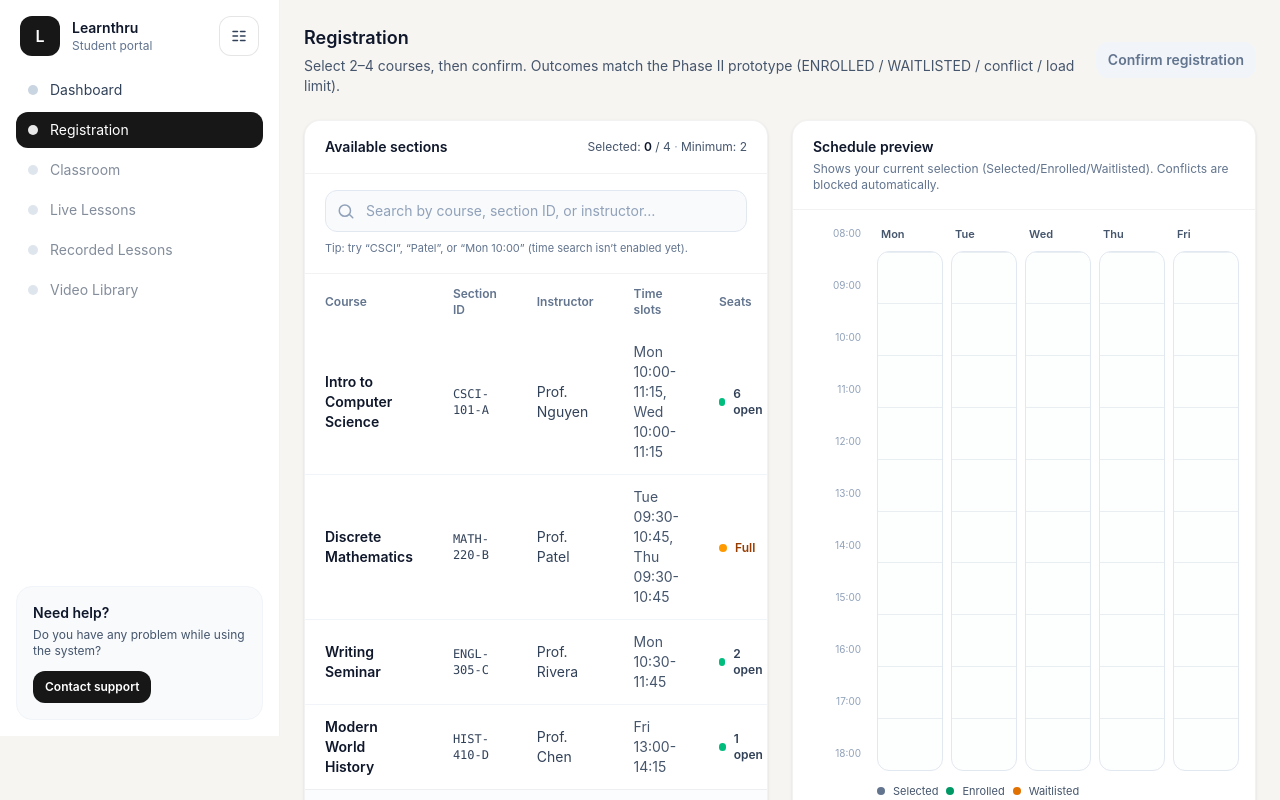
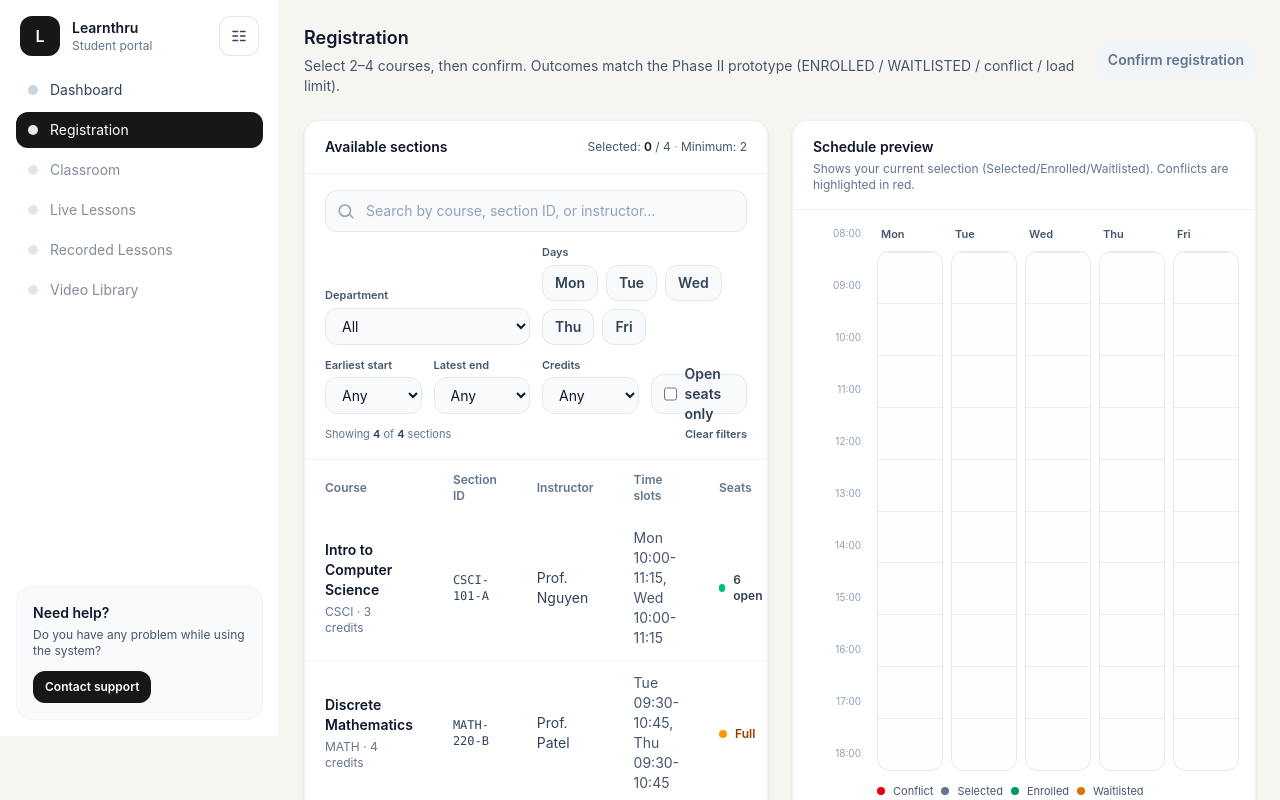
Before and after one commit to bhernandez-27/CUNYzero, a Next.js app: page /dashboard/registration in a window 1280 px wide. Shown: the top 800 px of the page. Built offline with nearby package versions, Linux system fonts and the light colour scheme.

Commit message:
Added filters in t5he registrations page, search + filters, and preview

```diff
--- a/app/dashboard/registration/page.tsx
+++ b/app/dashboard/registration/page.tsx
@@ -7,7 +7,7 @@ import ToastStack from "@/components/dashboard/registration/ToastStack";
 import SchedulePreview from "@/components/dashboard/registration/SchedulePreview";
 import RegistrationTable from "@/components/dashboard/registration/RegistrationTable";
 import SelectionsPanel from "@/components/dashboard/registration/SelectionsPanel";
-import { hasScheduleConflict, uid } from "@/components/dashboard/registration/utils";
+import { hasScheduleConflict, rowMeetsTimeWindow, toMinutes, uid } from "@/components/dashboard/registration/utils";
 
 export default function RegistrationPage() {
   const initialRows: SectionRow[] = useMemo(
@@ -16,6 +16,8 @@ export default function RegistrationPage() {
         id: "row_101",
         courseName: "Intro to Computer Science",
         sectionId: "CSCI-101-A",
+        department: "CSCI",
+        credits: 3,
         instructor: "Prof. Nguyen",
         timeSlots: [
           { day: "Mon", start: "10:00", end: "11:15" },
@@ -28,6 +30,8 @@ export default function RegistrationPage() {
         id: "row_220",
         courseName: "Discrete Mathematics",
         sectionId: "MATH-220-B",
+        department: "MATH",
+        credits: 4,
         instructor: "Prof. Patel",
         timeSlots: [
           { day: "Tue", start: "09:30", end: "10:45" },
@@ -40,6 +44,8 @@ export default function RegistrationPage() {
         id: "row_305",
         courseName: "Writing Seminar",
         sectionId: "ENGL-305-C",
+        department: "ENGL",
+        credits: 3,
         instructor: "Prof. Rivera",
         timeSlots: [{ day: "Mon", start: "10:30", end: "11:45" }],
         seatsAvailable: 2,
@@ -49,6 +55,8 @@ export default function RegistrationPage() {
         id: "row_410",
         courseName: "Modern World History",
         sectionId: "HIST-410-D",
+        department: "HIST",
+        credits: 3,
         instructor: "Prof. Chen",
         timeSlots: [{ day: "Fri", start: "13:00", end: "14:15" }],
         seatsAvailable: 1,
@@ -64,6 +72,19 @@ export default function RegistrationPage() {
   const [toasts, setToasts] = useState<Toast[]>([]);
   const [query, setQuery] = useState("");
 
+  const [dept, setDept] = useState<string>("ALL");
+  const [days, setDays] = useState<Record<"Mon" | "Tue" | "Wed" | "Thu" | "Fri", boolean>>({
+    Mon: false,
+    Tue: false,
+    Wed: false,
+    Thu: false,
+    Fri: false,
+  });
+  const [earliest, setEarliest] = useState<string>("ANY");
+  const [latest, setLatest] = useState<string>("ANY");
+  const [credits, setCredits] = useState<string>("ANY");
+  const [openOnly, setOpenOnly] = useState(false);
+
   const selectedRows = useMemo(() => rows.filter((r) => r.status === "SELECTED"), [rows]);
   const enrolledRows = useMemo(() => rows.filter((r) => r.status === "ENROLLED"), [rows]);
   const waitlistedRows = useMemo(() => rows.filter((r) => r.status === "WAITLISTED"), [rows]);
@@ -71,12 +92,42 @@ export default function RegistrationPage() {
 
   const filteredRows = useMemo(() => {
     const q = query.trim().toLowerCase();
-    if (!q) return rows;
+    const enabledDays = (Object.entries(days).filter(([, v]) => v).map(([k]) => k) as Array<
+      "Mon" | "Tue" | "Wed" | "Thu" | "Fri"
+    >);
+    const earliestMin = earliest === "ANY" ? null : toMinutes(earliest);
+    const latestMin = latest === "ANY" ? null : toMinutes(latest);
+    const creditNum = credits === "ANY" ? null : Number(credits);
+
     return rows.filter((r) => {
       const hay = `${r.courseName} ${r.sectionId} ${r.instructor}`.toLowerCase();
-      return hay.includes(q);
+      if (q && !hay.includes(q)) return false;
+      if (dept !== "ALL" && r.department !== dept) return false;
+      if (creditNum != null && r.credits !== creditNum) return false;
+      if (openOnly && r.seatsAvailable <= 0) return false;
+      if (enabledDays.length) {
+        const rowDays = new Set(r.timeSlots.map((s) => s.day));
+        for (const d of enabledDays) {
+          if (!rowDays.has(d)) return false;
+        }
+      }
+      if (!rowMeetsTimeWindow(r, earliestMin, latestMin)) return false;
+      return true;
     });
-  }, [rows, query]);
+  }, [rows, query, dept, days, earliest, latest, credits, openOnly]);
+
+  const deptOptions = useMemo(() => Array.from(new Set(rows.map((r) => r.department))).sort(), [rows]);
+  const creditOptions = useMemo(() => Array.from(new Set(rows.map((r) => r.credits))).sort((a, b) => a - b), [rows]);
+
+  const timeOptions = useMemo(() => {
+    const mins = [];
+    for (let m = 8 * 60; m <= 18 * 60; m += 30) mins.push(m);
+    return mins.map((m) => {
+      const hh = String(Math.floor(m / 60)).padStart(2, "0");
+      const mm = String(m % 60).padStart(2, "0");
+      return `${hh}:${mm}`;
+    });
+  }, []);
 
   function pushToast(t: Omit<Toast, "id">) {
     const id = uid();
@@ -298,8 +349,125 @@ export default function RegistrationPage() {
                     className="w-full rounded-xl border border-slate-200 bg-slate-50 pl-10 pr-3 py-2.5 text-sm text-slate-900 placeholder:text-slate-400 focus:outline-none focus:ring-2 focus:ring-[#F07E62]/25 focus:border-[#F07E62]/50"
                   />
                 </div>
-                <div className="mt-2 text-[11px] text-slate-500">
-                  Tip: try “CSCI”, “Patel”, or “Mon 10:00” (time search isn’t enabled yet).
+                <div className="mt-3 grid grid-cols-1 lg:grid-cols-2 gap-3 items-end">
+                  <div>
+                    <div className="text-[11px] font-semibold text-slate-600">Department</div>
+                    <select
+                      value={dept}
+                      onChange={(e) => setDept(e.currentTarget.value)}
+                      className="mt-1 w-full rounded-xl border border-slate-200 bg-slate-50 px-3 py-2 text-sm text-slate-900 focus:outline-none focus:ring-2 focus:ring-[#F07E62]/25 focus:border-[#F07E62]/50"
+                    >
+                      <option value="ALL">All</option>
+                      {deptOptions.map((d) => (
+                        <option key={d} value={d}>
+                          {d}
+                        </option>
+                      ))}
+                    </select>
+                  </div>
+
+                  <div>
+                    <div className="text-[11px] font-semibold text-slate-600">Days</div>
+                    <div className="mt-1 flex flex-wrap gap-2">
+                      {(["Mon", "Tue", "Wed", "Thu", "Fri"] as const).map((d) => {
+                        const active = days[d];
+                        return (
+                          <button
+                            key={d}
+                            type="button"
+                            onClick={() => setDays((prev) => ({ ...prev, [d]: !prev[d] }))}
+                            className={[
+                              "h-9 px-3 rounded-xl border text-sm font-semibold transition",
+                              active ? "bg-neutral-900 text-white border-neutral-900" : "bg-slate-50 text-slate-700 border-slate-200 hover:bg-slate-100",
+                            ].join(" ")}
+                          >
+                            {d}
+                          </button>
+                        );
+                      })}
+                    </div>
+                  </div>
+
+                  <div className="grid grid-cols-2 gap-3">
+                    <div>
+                      <div className="text-[11px] font-semibold text-slate-600">Earliest start</div>
+                      <select
+                        value={earliest}
+                        onChange={(e) => setEarliest(e.currentTarget.value)}
+                        className="mt-1 w-full rounded-xl border border-slate-200 bg-slate-50 px-3 py-2 text-sm text-slate-900 focus:outline-none focus:ring-2 focus:ring-[#F07E62]/25 focus:border-[#F07E62]/50"
+                      >
+                        <option value="ANY">Any</option>
+                        {timeOptions.map((t) => (
+                          <option key={t} value={t}>
+                            {t}
+                          </option>
+                        ))}
+                      </select>
+                    </div>
+                    <div>
+                      <div className="text-[11px] font-semibold text-slate-600">Latest end</div>
+                      <select
+                        value={latest}
+                        onChange={(e) => setLatest(e.currentTarget.value)}
+                        className="mt-1 w-full rounded-xl border border-slate-200 bg-slate-50 px-3 py-2 text-sm text-slate-900 focus:outline-none focus:ring-2 focus:ring-[#F07E62]/25 focus:border-[#F07E62]/50"
+                      >
+                        <option value="ANY">Any</option>
+                        {timeOptions.map((t) => (
+                          <option key={t} value={t}>
+                            {t}
+                          </option>
+                        ))}
+                      </select>
+                    </div>
+                  </div>
+
+                  <div className="grid grid-cols-2 gap-3 items-end">
+                    <div>
+                      <div className="text-[11px] font-semibold text-slate-600">Credits</div>
+                      <select
+                        value={credits}
+                        onChange={(e) => setCredits(e.currentTarget.value)}
+                        className="mt-1 w-full rounded-xl border border-slate-200 bg-slate-50 px-3 py-2 text-sm text-slate-900 focus:outline-none focus:ring-2 focus:ring-[#F07E62]/25 focus:border-[#F07E62]/50"
+                      >
+                        <option value="ANY">Any</option>
+                        {creditOptions.map((c) => (
+                          <option key={c} value={String(c)}>
+                            {c}
+                          </option>
+                        ))}
+                      </select>
+                    </div>
+                    <label className="inline-flex items-center gap-2 h-10 rounded-xl border border-slate-200 bg-slate-50 px-3 text-sm font-semibold text-slate-700">
+                      <input
+                        type="checkbox"
+                        checked={openOnly}
+                        onChange={(e) => setOpenOnly(e.currentTarget.checked)}
+                        className="h-4 w-4 accent-neutral-900"
+                      />
+                      Open seats only
+                    </label>
+                  </div>
+                </div>
+
+                <div className="mt-3 flex flex-wrap items-center justify-between gap-2 text-[11px] text-slate-500">
+                  <div>
+                    Showing <span className="font-semibold text-slate-700">{filteredRows.length}</span> of{" "}
+                    <span className="font-semibold text-slate-700">{rows.length}</span> sections
+                  </div>
+                  <button
+                    type="button"
+                    onClick={() => {
+                      setDept("ALL");
+                      setDays({ Mon: false, Tue: false, Wed: false, Thu: false, Fri: false });
+                      setEarliest("ANY");
+                      setLatest("ANY");
+                      setCredits("ANY");
+                      setOpenOnly(false);
+                    }}
+                    className="text-slate-600 hover:text-slate-900 font-semibold"
+                  >
+                    Clear filters
+                  </button>
                 </div>
               </div>
 
--- a/components/dashboard/registration/RegistrationTable.tsx
+++ b/components/dashboard/registration/RegistrationTable.tsx
@@ -35,6 +35,9 @@ export default function RegistrationTable(props: {
               <tr key={r.id} className="text-slate-700">
                 <td className="py-3 px-5">
                   <div className="font-semibold text-slate-900">{r.courseName}</div>
+                  <div className="mt-1 text-xs text-slate-500">
+                    {r.department} · {r.credits} credits
+                  </div>
                   {r.status !== "NOT_ENROLLED" ? (
                     <div className="mt-1 text-xs">
                       <StatusPill status={r.status} />
--- a/components/dashboard/registration/SchedulePreview.tsx
+++ b/components/dashboard/registration/SchedulePreview.tsx
@@ -15,6 +15,7 @@ type CalendarEvent = {
   title: string;
   subtitle: string;
   status: RowStatus;
+  conflict: boolean;
 };
 
 export default function SchedulePreview(props: { rows: SectionRow[] }) {
@@ -31,7 +32,21 @@ export default function SchedulePreview(props: { rows: SectionRow[] }) {
           title: r.sectionId,
           subtitle: r.courseName,
           status: r.status,
+          conflict: false,
         });
+      }
+    }
+    // mark conflicts (overlapping events on same day)
+    const byDay: Record<Day, CalendarEvent[]> = { Mon: [], Tue: [], Wed: [], Thu: [], Fri: [] };
+    for (const e of out) byDay[e.day].push(e);
+    for (const d of DAYS) {
+      const list = byDay[d].sort((a, b) => a.startMin - b.startMin);
+      for (let i = 0; i < list.length; i++) {
+        for (let j = i + 1; j < list.length; j++) {
+          if (list[j].startMin >= list[i].endMin) break;
+          list[i].conflict = true;
+          list[j].conflict = true;
+        }
       }
     }
     return out;
@@ -48,7 +63,8 @@ export default function SchedulePreview(props: { rows: SectionRow[] }) {
     return by;
   }, [events]);
 
-  function eventTone(status: RowStatus) {
+  function eventTone(status: RowStatus, conflict: boolean) {
+    if (conflict) return "bg-red-50 border-red-200 text-red-900";
     if (status === "ENROLLED") return "bg-emerald-50 border-emerald-200 text-emerald-900";
     if (status === "WAITLISTED") return "bg-amber-50 border-amber-200 text-amber-900";
     if (status === "SELECTED") return "bg-slate-50 border-slate-200 text-slate-900";
@@ -60,7 +76,7 @@ export default function SchedulePreview(props: { rows: SectionRow[] }) {
       <div className="px-5 py-4 border-b border-black/5">
         <div className="text-sm font-semibold text-slate-900">Schedule preview</div>
         <div className="mt-1 text-xs text-slate-500">
-          Shows your current selection (Selected/Enrolled/Waitlisted). Conflicts are blocked automatically.
+          Shows your current selection (Selected/Enrolled/Waitlisted). Conflicts are highlighted in red.
         </div>
       </div>
 
@@ -109,7 +125,7 @@ export default function SchedulePreview(props: { rows: SectionRow[] }) {
                         className={[
                           "absolute left-2 right-2 rounded-xl border px-2 py-1.5 shadow-sm",
                           "text-[11px] leading-tight",
-                          eventTone(e.status),
+                          eventTone(e.status, e.conflict),
                         ].join(" ")}
                         style={{ top: `${top}%`, height: `${Math.max(7, height)}%` }}
                         title={`${e.title} · ${e.subtitle}`}
@@ -127,6 +143,10 @@ export default function SchedulePreview(props: { rows: SectionRow[] }) {
             </div>
 
             <div className="mt-3 flex flex-wrap items-center gap-2 text-[11px] text-slate-600">
+              <span className="inline-flex items-center gap-2">
+                <span className="h-2 w-2 rounded-full bg-red-600" aria-hidden="true" />
+                Conflict
+              </span>
               <span className="inline-flex items-center gap-2">
                 <span className="h-2 w-2 rounded-full bg-slate-500" aria-hidden="true" />
                 Selected
--- a/components/dashboard/registration/types.ts
+++ b/components/dashboard/registration/types.ts
@@ -12,6 +12,8 @@ export type SectionRow = {
   id: string;
   courseName: string;
   sectionId: string;
+  department: string;
+  credits: number;
   instructor: string;
   timeSlots: TimeSlot[];
   seatsAvailable: number;
--- a/components/dashboard/registration/utils.ts
+++ b/components/dashboard/registration/utils.ts
@@ -35,3 +35,22 @@ export function fmtSlots(slots: TimeSlot[]): string {
 export function hasScheduleConflict(target: SectionRow, against: SectionRow[]): boolean {
   return against.some((c) => c.timeSlots.some((a) => target.timeSlots.some((b) => overlaps(a, b))));
 }
+
+export function rowMinStart(row: SectionRow): number {
+  if (!row.timeSlots.length) return Number.POSITIVE_INFINITY;
+  return Math.min(...row.timeSlots.map((s) => toMinutes(s.start)));
+}
+
+export function rowMaxEnd(row: SectionRow): number {
+  if (!row.timeSlots.length) return Number.NEGATIVE_INFINITY;
+  return Math.max(...row.timeSlots.map((s) => toMinutes(s.end)));
+}
+
+export function rowMeetsTimeWindow(row: SectionRow, earliestStartMin: number | null, latestEndMin: number | null): boolean {
+  if (earliestStartMin == null && latestEndMin == null) return true;
+  const minStart = rowMinStart(row);
+  const maxEnd = rowMaxEnd(row);
+  if (earliestStartMin != null && minStart < earliestStartMin) return false;
+  if (latestEndMin != null && maxEnd > latestEndMin) return false;
+  return true;
+}
```
